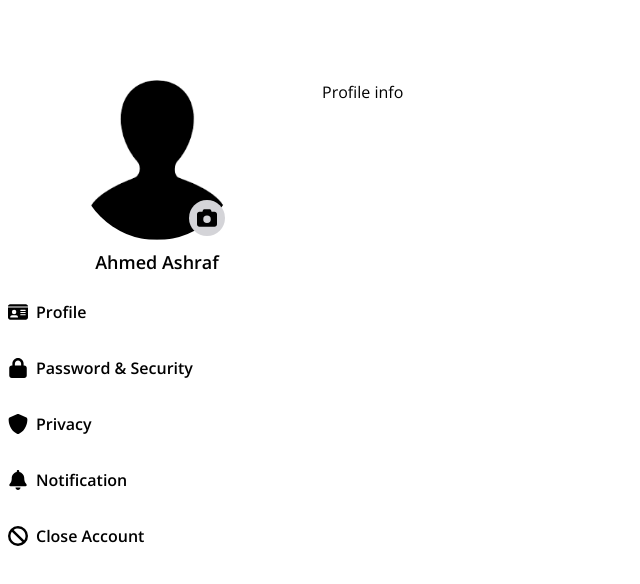
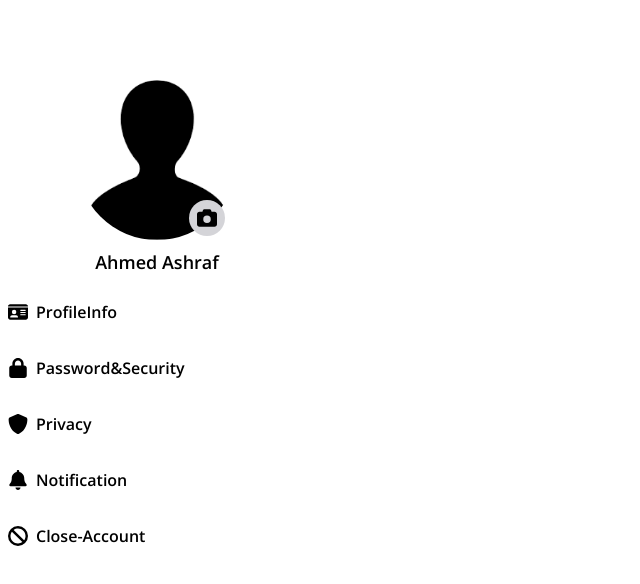
Before and after one commit to FrontEndDevo/NeuraLearnAcademy, a React (Vite) app: page /profile in a window 1280 px wide. Shown: the top 584 px of the page, without its empty margins (0-640 px from the left). Built offline with nearby package versions, Linux system fonts and the light colour scheme.

Commit message:
Update profile page navigation and section names

```diff
--- a/src/App.jsx
+++ b/src/App.jsx
@@ -23,11 +23,14 @@ const App = () => {
         <Route path="/*" element={<PageNotFound />} />
         <Route path="/cart" element={<ShoppingCartPage />} />
         <Route path="/profile" element={<ProfilePage />}>
-          <Route index element={<ProfileInfoPage />} />
-          <Route path="password" element={<ProfilePasswordSecurityPage />} />
+          <Route path="profileInfo" element={<ProfileInfoPage />} />
+          <Route
+            path="password&security"
+            element={<ProfilePasswordSecurityPage />}
+          />
           <Route path="privacy" element={<ProfilePrivacyPage />} />
           <Route path="Notification" element={<ProfileNotificationPage />} />
-          <Route path="CloseAcount" element={<ProfileCloseAcountPage />} />
+          <Route path="close-account" element={<ProfileCloseAcountPage />} />
         </Route>
       </Routes>
     </>
--- a/src/components/ProfileParts/ProfileLists.jsx
+++ b/src/components/ProfileParts/ProfileLists.jsx
@@ -9,7 +9,7 @@ import {
   faShield,
 } from "@fortawesome/free-solid-svg-icons";
 import { useRef, useState } from "react";
-import { useNavigate } from "react-router-dom";
+import { NavLink } from "react-router-dom";
 
 const userInfo = {
   name: "Ahmed Ashraf",
@@ -18,11 +18,11 @@ const userInfo = {
 
 const profileSections = [
   {
-    name: "profile",
+    name: "profileInfo",
     icon: faIdCard,
   },
   {
-    name: "password & security",
+    name: "password&security",
     icon: faLock,
   },
   {
@@ -34,24 +34,21 @@ const profileSections = [
     icon: faBell,
   },
   {
-    name: "close account",
+    name: "close-account",
     icon: faBan,
   },
 ];
+
 const ProfileLists = () => {
   const fileInput = useRef(null);
-  const [userPhoto, setUserPhoto] = useState(userInfo.photo); // initial image (Unknown user)
+  const [userPhoto, setUserPhoto] = useState(userInfo.photo);
 
-  // handle the icon click to open the file input
   const handleIconClick = () => {
-    // trigger the file input
     fileInput.current.click();
   };
 
-  // handle the file change to update the photo of the user profile
   const handleFileChange = (event) => {
     const file = event.target.files[0];
-    // update the photo
     const reader = new FileReader();
     reader.onloadend = () => {
       setUserPhoto(reader.result);
@@ -59,24 +56,20 @@ const ProfileLists = () => {
     reader.readAsDataURL(file);
   };
 
-  const navigate = useNavigate();
-  const handleClick = (sectionName) => {
-    const sanitizedSectionName = sectionName
-      .replace(/[^a-zA-Z0-9 ]/g, "")
-      .replace(/\s+/g, "-");
-    navigate(`/${sanitizedSectionName}`, { replace: true });
-  };
-
-  // render the profile sections:
   const userProfileSections = profileSections.map((section, index) => (
-    <li
+    <NavLink
       key={index}
-      className="flex items-center gap-2 p-2 duration-200 border-blue-700 cursor-pointer hover:before:hidden hover:border-l-4"
-      onClick={() => handleClick(section.name)}
+      to={`/profile/${section.name}`}
+      style={({ isActive }) => ({
+        borderLeftStyle: isActive ? "solid" : "none",
+        borderLeftColor: isActive ? "blue" : "none",
+        borderLeftWidth: isActive ? "0.3rem" : "none",
+      })}
+      className="flex items-center gap-2 p-2 duration-200 cursor-pointer hover:before:hidden"
     >
       <FontAwesomeIcon icon={section.icon} className="w-5 h-5" />
       <span className="text-base font-semibold capitalize">{section.name}</span>
-    </li>
+    </NavLink>
   ));
 
   return (
```
